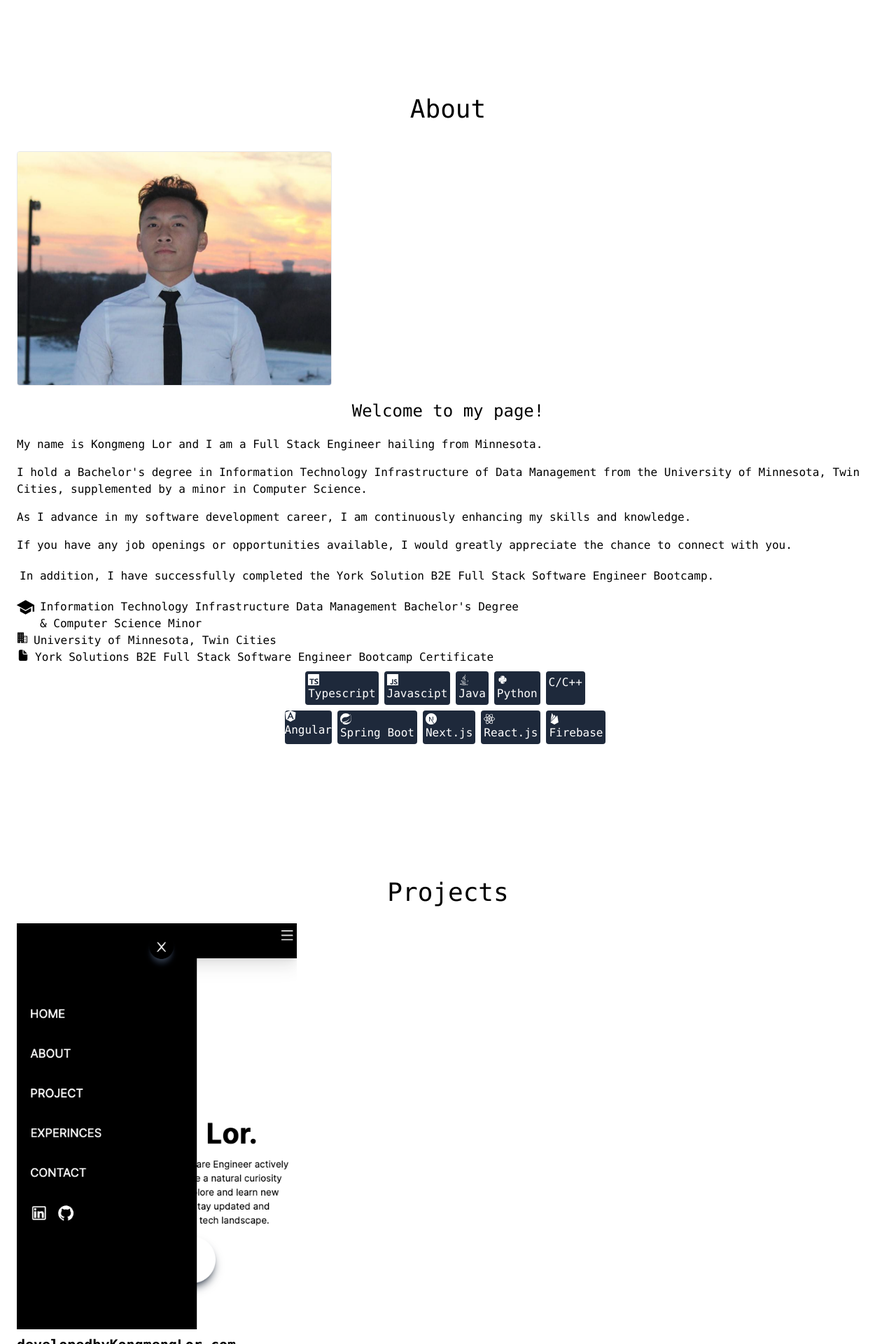
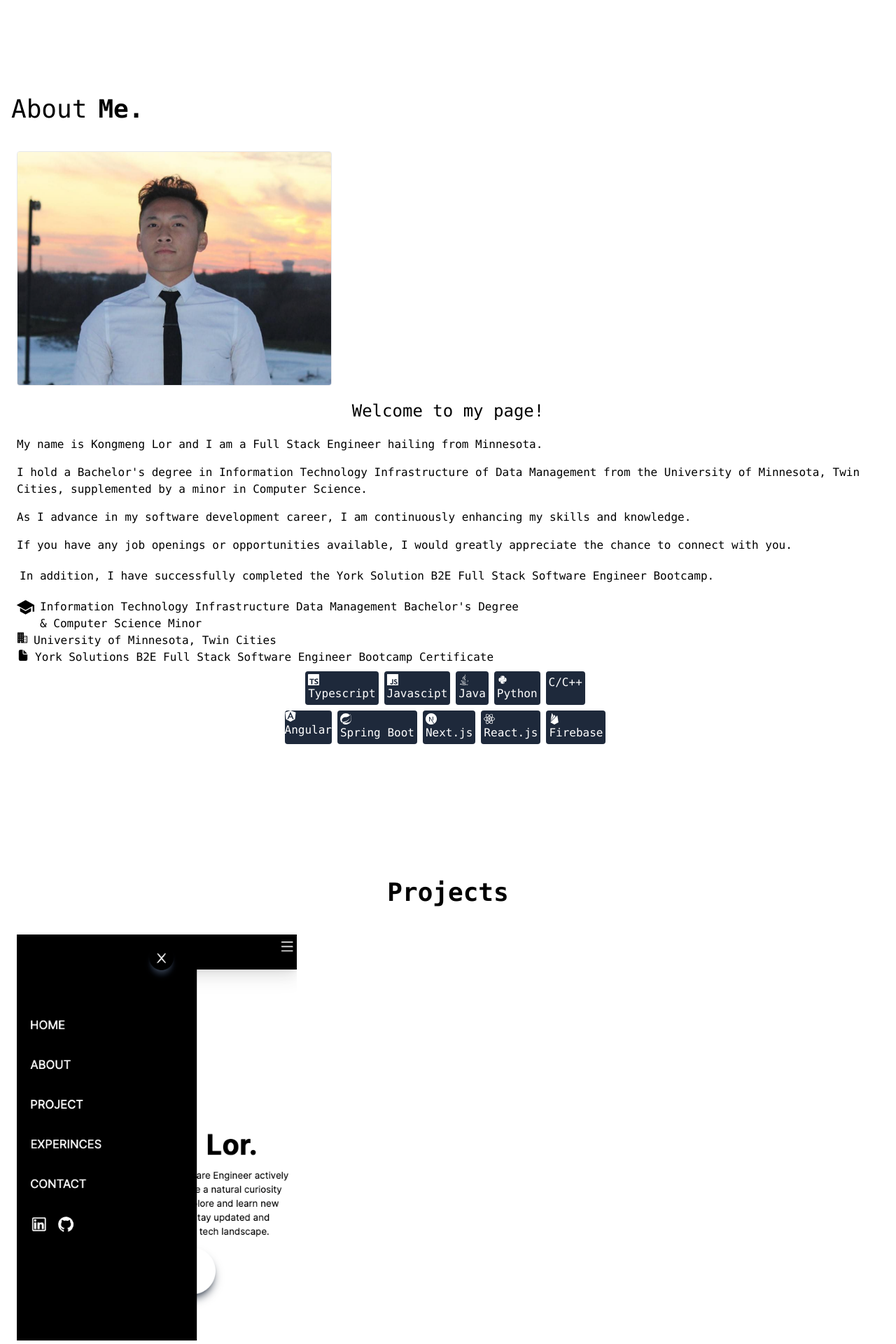
Before and after one commit to lorxx504-Kongmeng/final-portfolio, a Next.js app: page / in a window 1280 px wide. Shown: the part 760-2680 px from the top of the page at 70% size. Built offline with nearby package versions, Linux system fonts and the light colour scheme.

Commit message:
done, working toward experiences

```diff
--- a/app/about/page.jsx
+++ b/app/about/page.jsx
@@ -9,8 +9,9 @@ import {FaJava} from "react-icons/fa"
 const About = () => {
   return (
     <div className='h-max w-full text-center break-normal font-mono py-20'>
-        <div className='p-4'>
+        <div className='p-4 flex'>
             <heading className='text-4xl'>About</heading>
+            <heading className="text-4xl ml-4 font-extrabold">Me.</heading>
         </div>
         <div className='w-full h-full mx-auto p-2'>
             <div>
--- a/app/projects/page.jsx
+++ b/app/projects/page.jsx
@@ -12,21 +12,21 @@ const Projects = () => {
         <div className='flex justify-center'>
           <div>
             <div className='mt-6'>
-              <heading className='text-4xl'>Projects</heading>
+              <heading className='text-4xl font-extrabold'>Projects</heading>
             </div>
             <div className='w-full h-full mx-auto p-2'>
               <div className='p-2 m-2'>
                 {
                   projects.map((item) => {
-                    return <div>
+                    return <div className='mt-4'>
                     <Image src={item.image} width={400} height={0} />
-                    <div className=' text-start'>
+                    <div className='text-start'>
                     <h1 className='text-xl mt-2 font-bold'>{item.title}</h1>
                     <h1 className='mt-2'>{item.description}</h1>
                     <div className='flex mt-4 text-white justify-center'>
                       <div className='flex p-2'>
                         {item.languages.map((item) => {
-                          return <p className='p-1 bg-black m-1'>{item}</p>
+                          return <p className='p-1 bg-black m-1 text-base'>{item}</p>
                         })}
                       </div>
                     </div>
--- a/components/navbar/navbar.jsx
+++ b/components/navbar/navbar.jsx
@@ -37,11 +37,11 @@ const Navbar = () => {
                   <Link href="/experiences" onClick={handle}><h1 className='p-4 m-4 hover:scale-95 text-xl' target='_blank'>Experiences</h1></Link>
                   <Link href="/projects" onClick={handle}><h1 className='p-4 m-4 hover:scale-95 text-xl' target='_blank'>Projects</h1></Link>
                   <Link href="/contact" onClick={handle}><h1 className='p-4 m-4 hover:scale-95 text-xl' target='_blank'>Contact</h1></Link>
-                  <Link href="https://lorxx504-kongmeng.github.io/resume/Kongmeng-Lor-2023-Resume.pdf" target='_blank'><h1 className='p-4 m-4 hover:scale-95 text-start text-xl'>Resume</h1></Link>
+                  {/* <Link href="https://lorxx504-kongmeng.github.io/resume/Kongmeng-Lor-2023-Resume.pdf" target='_blank'><h1 className='p-4 m-4 hover:scale-95 text-start text-xl'>Resume</h1></Link>
                   <div className='p-4 m-4 flex justify-between'>
                     <Link href='https://www.linkedin.com/in/kongmengl/' target='_blank'><AiOutlineLinkedin size={40} className='hover:scale-75'/></Link>
                     <Link href='https://github.com/lorxx504-Kongmeng' target='_blank'><AiOutlineGithub size={40} className='hover:scale-75'/></Link>
-                  </div>
+                  </div> */}
                 </div>
               </div>
               <Footer />
```
